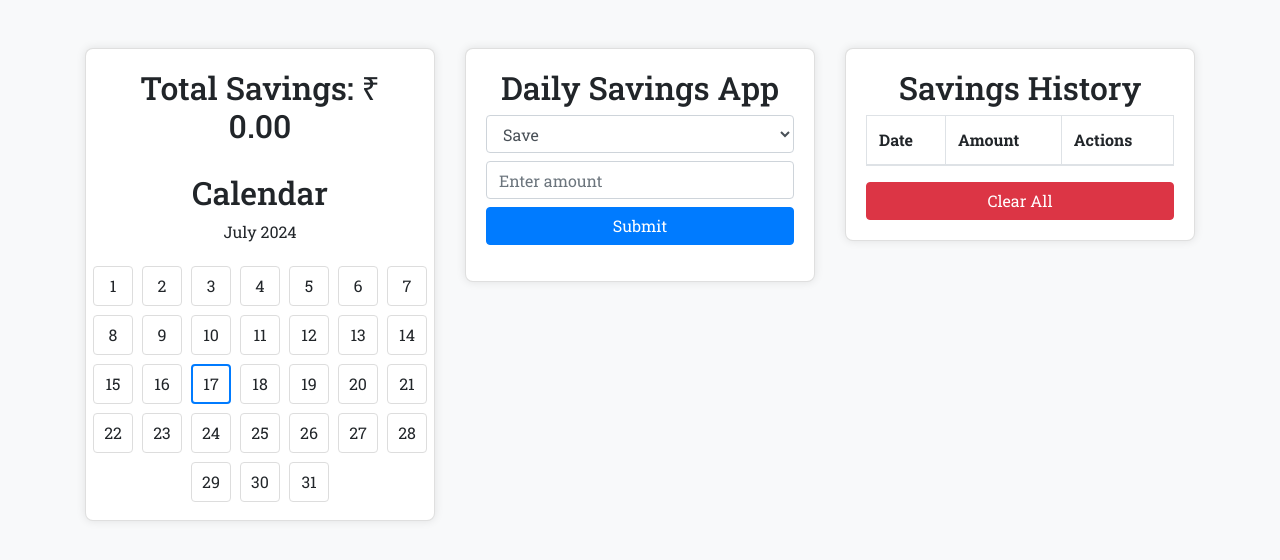
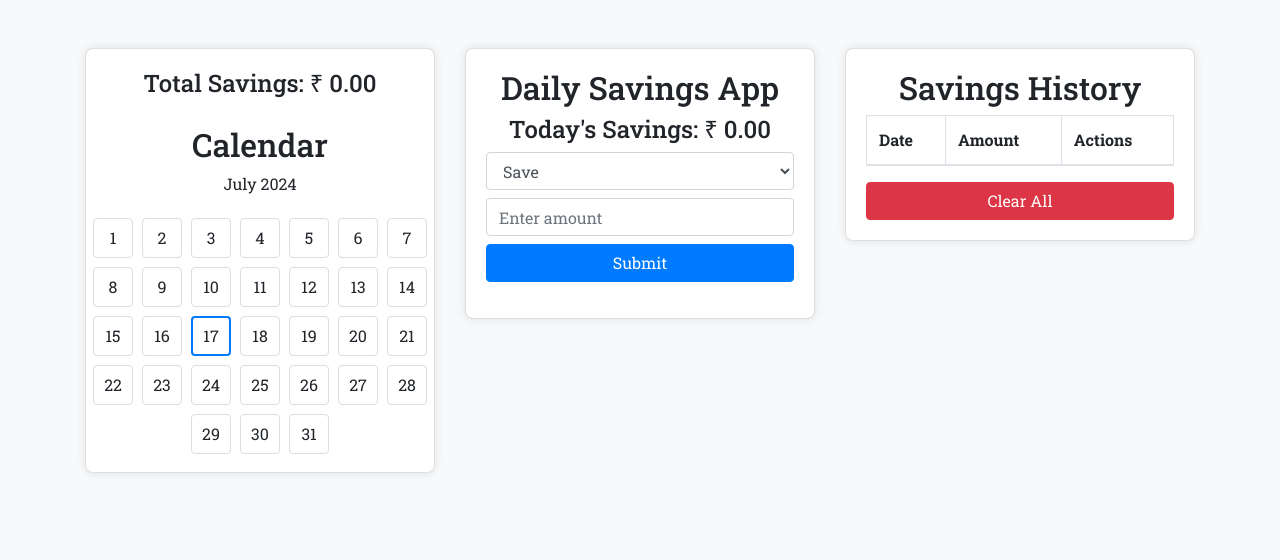
Before and after one commit to sagar-psycho/savings.io, a plain HTML site: page index.html in a window 1280 px wide. Drawn offline with nearby package versions, Linux system fonts and the light colour scheme.

Commit message:
Update index.html

```diff
--- a/index.html
+++ b/index.html
@@ -13,7 +13,7 @@
             <div class="col-md-4 mb-4">
                 <div class="card">
                     <div class="card-body text-center">
-                        <h2>Total Savings: ₹ <span id="total-savings">0.00</span></h2>
+                        <h4>Total Savings: ₹ <span id="total-savings">0.00</span></h4>
                     </div>
                     <div class="calendar-section">
                         <h2 class="text-center">Calendar</h2>
@@ -26,6 +26,7 @@
                 <div class="card">
                     <div class="card-body">
                         <h2 class="text-center">Daily Savings App</h2>
+                        <h4 class="text-center">Today's Savings: ₹ <span id="today-savings">0.00</span></h4>
                         <div class="input-section mb-3">
                             <select id="transaction-type" class="form-control">
                                 <option value="save">Save</option>
@@ -60,7 +61,6 @@
         </div>
     </div>
 
-    <!-- Delete Confirmation Modal -->
     <div class="modal fade" id="deleteConfirmModal" tabindex="-1" role="dialog" aria-labelledby="deleteConfirmModalLabel" aria-hidden="true">
         <div class="modal-dialog" role="document">
             <div class="modal-content">
@@ -102,6 +102,7 @@
         </div>
     </div>
 
+
     <script src="https://code.jquery.com/jquery-3.5.1.slim.min.js"></script>
     <script src="https://cdn.jsdelivr.net/npm/@popperjs/core@2.9.2/dist/umd/popper.min.js"></script>
     <script src="https://maxcdn.bootstrapcdn.com/bootstrap/4.5.2/js/bootstrap.min.js"></script>
```
